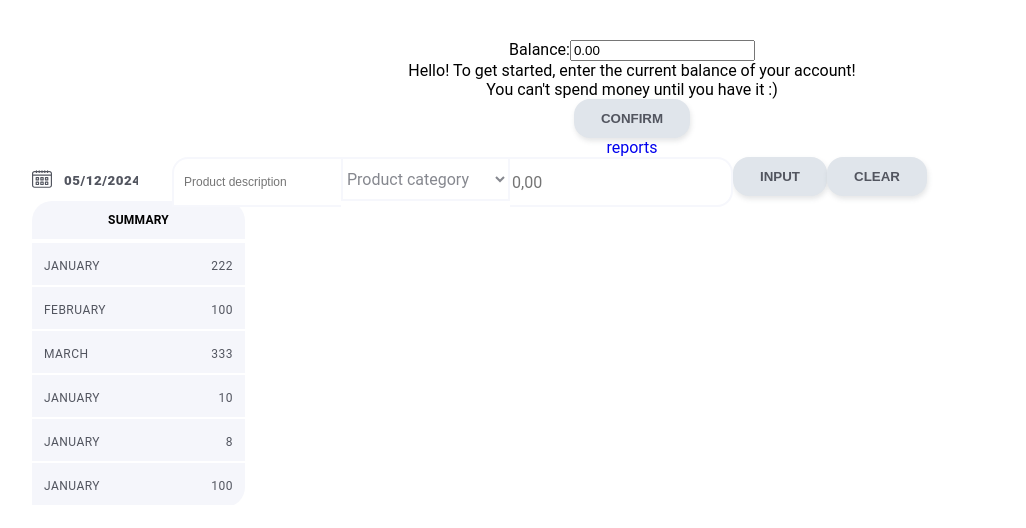
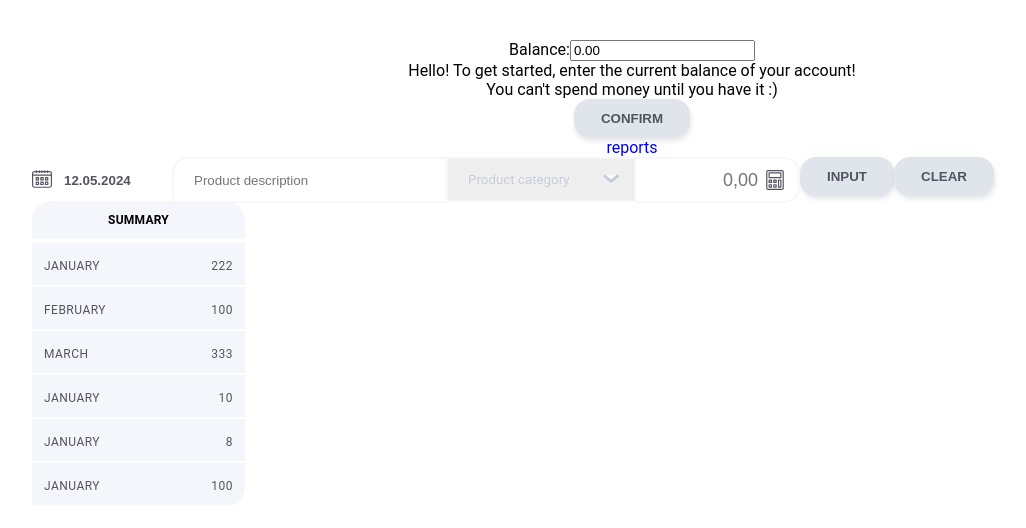
Before and after one commit to ToporekDaniel/kapusta-app, a React (Vite) app: page / in a window 1280 px wide. Shown: the top 528 px of the page, without its empty margins (8-1034 px from the left). Built offline with nearby package versions, Linux system fonts and the light colour scheme; no server answers.

Commit message:
poprawki wizualne

```diff
--- a/src/components/FormTransaction/FormTransaction.jsx
+++ b/src/components/FormTransaction/FormTransaction.jsx
@@ -22,16 +22,14 @@ function FormTransaction() {
     <form className={css["container-transaction"]}>
       <div className={css["datepicker-wrapper"]}>
         <svg width="20" height="20">
-          <use
-            className={css["transaction-icon"]}
-            href="/src/assets/icons.svg#icon-calendar"
-          ></use>
+          <use href="/src/assets/icons.svg#icon-calendar"></use>
         </svg>
         <div>
           <DatePicker
             className={css["datepicker-input-container"]}
             selected={startDate}
             onChange={(date) => setStartDate(date)}
+            dateFormat="dd.MM.yyyy"
           />
         </div>
       </div>
@@ -44,6 +42,7 @@ function FormTransaction() {
           onChange={(e) => setDescription(e.target.value)}
           placeholder="Product description"
           required
+          style={{ color: "var(--accent-lightgrey)" }}
         />
       </label>
 
@@ -53,16 +52,6 @@ function FormTransaction() {
           required
           value={category}
           onChange={(e) => setCategory(e.target.value)}
-          style={{
-            color: " rgba(82, 85, 95, 0.7)",
-            background: "0px center",
-            width: "169px",
-            fontSize: "12px",
-            font: "400 1rem/1.5 Roboto, sans-serif",
-            border: "2px solid var(--border-color)",
-            margin: "0px",
-            padding: "0px",
-          }}
         >
           <option value="">Product category</option>
           <option value="Transport">Transport</option>
@@ -78,22 +67,14 @@ function FormTransaction() {
           <option value="Education">Education</option>
           <option value="Other">Other</option>
         </select>
-        {/* <svg width="10" height="4">
-          <use
-            className={css["select-arrow"]}
-            href="/src/assets/icons.svg#icon-arrow"
-          ></use>
-        </svg> */}
+        <svg className={css["select-arrow"]} width="10" height="4">
+          <use href="/src/assets/icons.svg#icon-arrow"></use>
+        </svg>
       </div>
+
       <div>
-        <label>
+        <label className={css["calc-container"]}>
           <input
-            style={{
-              color: " rgba(82, 85, 95, 0.7)",
-              width: "169px",
-              fontSize: "18px",
-              font: "400 1rem/1.5 Roboto, sans-serif",
-            }}
             className={css["calc-input"]}
             required
             type="number"
@@ -101,6 +82,9 @@ function FormTransaction() {
             placeholder="0,00"
             onChange={(e) => setAmount(e.target.value)}
           />
+          <svg className={css["calc-icon"]}>
+            <use href="/src/assets/icons.svg#icon-calculator"></use>
+          </svg>
         </label>
       </div>
 
--- a/src/components/FormTransaction/FormTransaction.module.css
+++ b/src/components/FormTransaction/FormTransaction.module.css
@@ -17,10 +17,7 @@
   border: none;
   color: var(--text-darkgrey);
   display: flex;
-  font-family: Roboto;
-  font-style: normal;
-  font-weight: 900;
-  letter-spacing: 0.04em;
+  font-weight: 700;
   line-height: 14px;
   margin-left: 10px;
   margin-right: 32px;
@@ -28,78 +25,76 @@
 }
 
 .transaction-description {
-  font-size: 12px;
   background-color: var(--dashboard-input-color);
   border: 2px solid var(--border-color);
   border-radius: 16px 0 0 0;
   border-right: none;
-  color: #c7ccdc;
-  height: 44px;
-  padding-left: 10px;
+width: 250px;
+  height: 40px;
+  padding-left: 20px;
 }
 
 .transaction-select {
-  color: #c7ccdc;
+  color: var(--accent-lightgrey);
   display: flex;
   position: relative;
-  font-family: Roboto;
-  font-style: normal;
-  font-weight: 400;
-  line-height: 14px;
-  height: 44px;
 }
 
-.transaction-select::after {
-  content: attr(data-value) " ";
-  visibility: hidden;
-  white-space: pre;
-  grid-area: 1 / 2;
-  position: absolute;
-  top: 0;
-  left: 0;
-  font: inherit;
-  min-width: 2px;
-  border: 0px;
+.transaction-select select {
+  -webkit-appearance: none;
+  -moz-appearance: none;
+  appearance: none;
+  height: 45px;
+  width: 190px;
+  color: var(--accent-lightgrey);
+  font-family: Roboto, sans-serif;
+  border: 2px solid var(--border-color);
   margin: 0px;
-  outline: 0px;
-  padding: 0px;
+  padding: 0 0 0 20px;
 }
 
-.select-svg {
-  color: #c7ccdc;
+.select-arrow {
+  width: 20px;
+  height: 10px;
+  stroke: var(--accent-lightgrey);
+  fill: #fff;
+  position: absolute;
+  right: 15px;
+  top: 50%;
+  transform: translateY(-50%);
+  transition: stroke 0.3s ease;
 }
 
+.select-arrow:hover {
+    stroke: var(--text-darkgrey);
+  }
+
+.calc-container {
+  position: relative;
+}
 
 .calc-input {
-    position: relative;
-  font-family: Roboto;
+  text-align: right;
+  padding-right: 40px;
   font-style: normal;
-  font-weight: 400;
-  line-height: 14px;
-  height: 44px;
+  height: 40px;
+  width: 120px;
   border: 2px solid var(--border-color);
   border-left: none;
   border-radius: 0 16px 16px 0;
+  color: var(--accent-lightgrey);
   font-size: 18px;
-  max-width: 183px;
-  padding-right: 50px;
- }
+}
 
-.calc-input::after {
-    content: '';
-    position: absolute;
-    top: 50%;
-    right: 10px;
-    transform: translateY(-50%);
-    width: 20px;
-    height: 20px;
-    background-image: url("../../assets/icons.svg#icon-calculator");
-    background-repeat: no-repeat;
-    background-size: contain;
-    background-color: #c7ccdc ;
-    cursor: pointer;
-  }
-
+.calc-icon {
+  width: 20px;
+  height: 20px;
+  fill: var(--text-darkgrey);
+  position: absolute;
+  right: 15px;
+  top: 50%;
+  transform: translateY(-50%);
+}
 
 .calc-input[type="number"]::-webkit-inner-spin-button,
 .calc-input[type="number"]::-webkit-outer-spin-button {
@@ -110,7 +105,3 @@
 .calc-input[type="number"] {
   -moz-appearance: textfield;
 }
-
-.transaction-icon {
-  align-items: center;
-}
```
